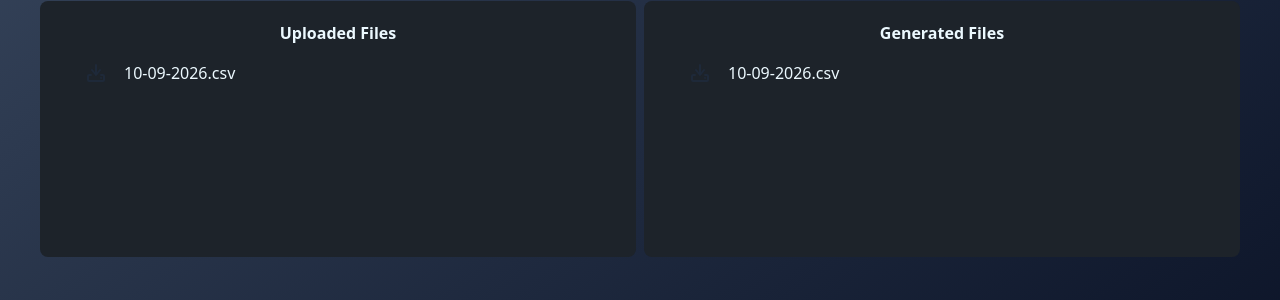
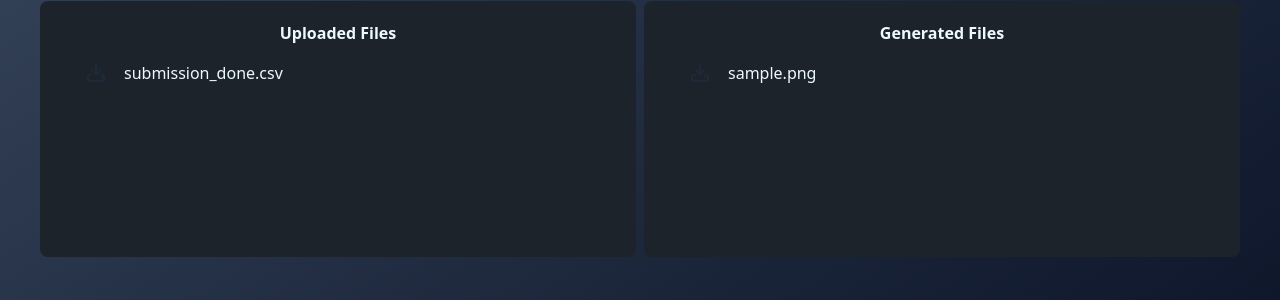
Before and after one commit to Rsb23/Prizeversity-Bits-Calculation-Integration, a Django app: page / in a window 1280 px wide. Shown: the part 687-987 px from the top of the page. Run offline with Django 5.2, Linux system fonts and the light colour scheme; data comes from the database, SQL or seed files in the repository; tables that the repository leaves empty hold one stand-in row (values such as "Sample post"); style sheets or scripts are compiled from the project's sources; some libraries are stand-ins or nearby versions.

Commit message:
feat: added basic uploaded files and generated files list population by passing SQL data as context to template and rendering with DTL

```diff
--- a/pv_extras/bit_calculator/templates/index.html
+++ b/pv_extras/bit_calculator/templates/index.html
@@ -99,6 +99,7 @@
         <div class="flex flex-col">
             <p class="text-base-content self-center text-center font-bold">Uploaded Files</p>
             <ul class="h-48 p-2 text-sm text-body font-medium overflow-y-scroll" aria-labelledby="dropdownUsersButton">
+                {% for uploaded_file in up_files_data %}
                 <li>
                     <div class="flex flex-row justify-left">
                         <button class="btn btn-ghost bg-content border-none">
@@ -110,9 +111,10 @@
                                     d="M12 13V4M7 14H5a1 1 0 0 0-1 1v4a1 1 0 0 0 1 1h14a1 1 0 0 0 1-1v-4a1 1 0 0 0-1-1h-2m-1-5-4 5-4-5m9 8h.01" />
                             </svg>
                         </button>
-                        <p class="self-center text-base">10-09-2026.csv</p>
+                        <p class="self-center text-base">{{ uploaded_file.input_file.name }}</p>
                     </div>
                 </li>
+                {% endfor %}
             </ul>
         </div>
     </div>
@@ -120,6 +122,7 @@
         <div class="flex flex-col">
             <p class="text-base-content self-center text-center font-bold">Generated Files</p>
             <ul class="h-48 p-2 text-sm text-body font-medium overflow-y-scroll" aria-labelledby="dropdownUsersButton">
+                {% for generated_file in gen_files_data %}
                 <li>
                     <div class="flex flex-row justify-left">
                         <button class="btn btn-ghost bg-content border-none">
@@ -131,9 +134,10 @@
                                     d="M12 13V4M7 14H5a1 1 0 0 0-1 1v4a1 1 0 0 0 1 1h14a1 1 0 0 0 1-1v-4a1 1 0 0 0-1-1h-2m-1-5-4 5-4-5m9 8h.01" />
                             </svg>
                         </button>
-                        <p class="self-center text-base">10-09-2026.csv</p>
+                        <p class="self-center text-base">{{ generated_file.output_file.name }}</p>
                     </div>
                 </li>
+                {% endfor %}
             </ul>
         </div>
     </div>
--- a/pv_extras/bit_calculator/views.py
+++ b/pv_extras/bit_calculator/views.py
@@ -61,11 +61,11 @@ def index(request):
                 uploadedFile.save()
 
                 newForm = CSVFileUploadForm()
-                return render(request, "index.html", {'form': newForm, 'crn_data': CRN.objects.all()})
+                return render(request, "index.html", {'form': newForm, 'crn_data': CRN.objects.all(), 'gen_files_data': GeneratedFiles.objects.all(), 'up_files_data': UploadedFiles.objects.all()})
             else:
                 return HttpResponse('INVALID CSV, FILE TOO LARGE (' + f'{file.size}' + ' B)')
         else:
             logger.info('form invalid')
 
     form = CSVFileUploadForm()
-    return render(request, "index.html", {'form': form, 'crn_data': CRN.objects.all()})
+    return render(request, "index.html", {'form': form, 'crn_data': CRN.objects.all(), 'gen_files_data': GeneratedFiles.objects.all(), 'up_files_data': UploadedFiles.objects.all()})
```
Also changed, not shown: pv_extras/bit_calculator/static/bit_calculator/populate_files.js (deleted).
